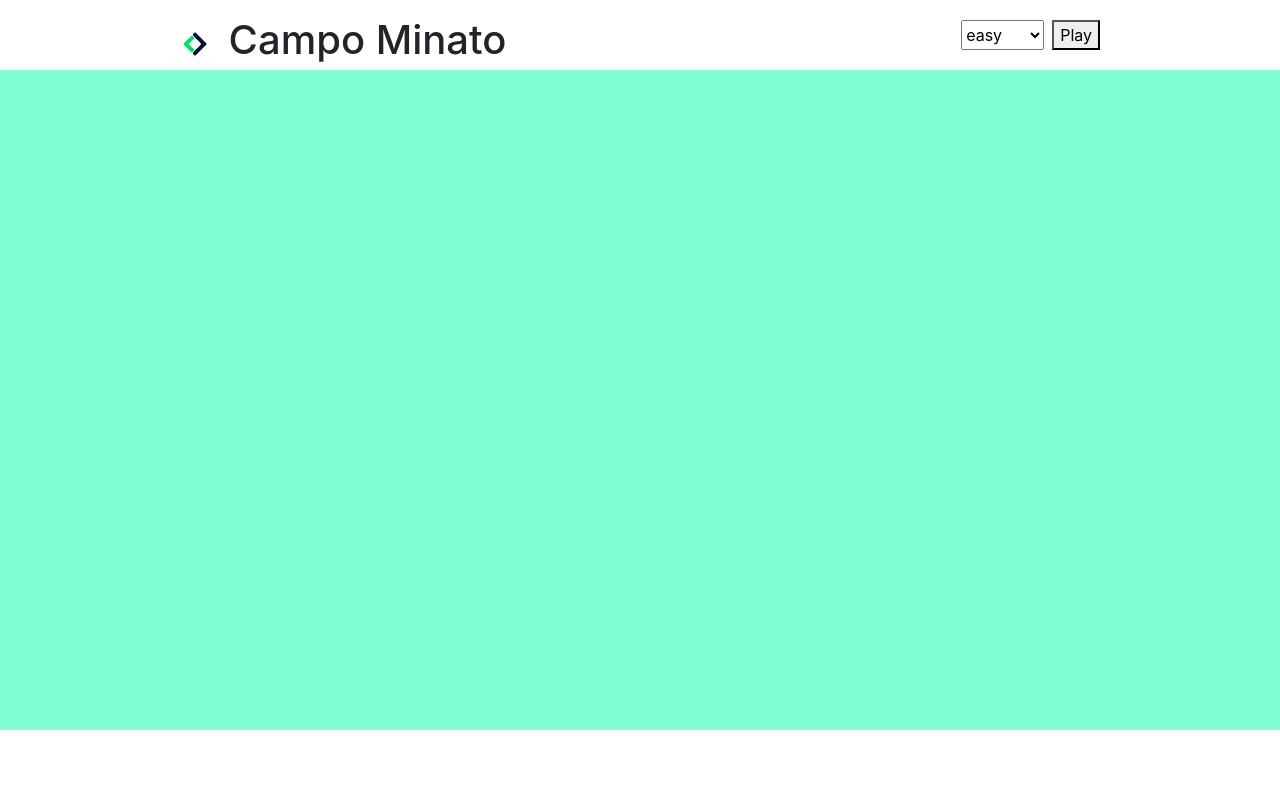
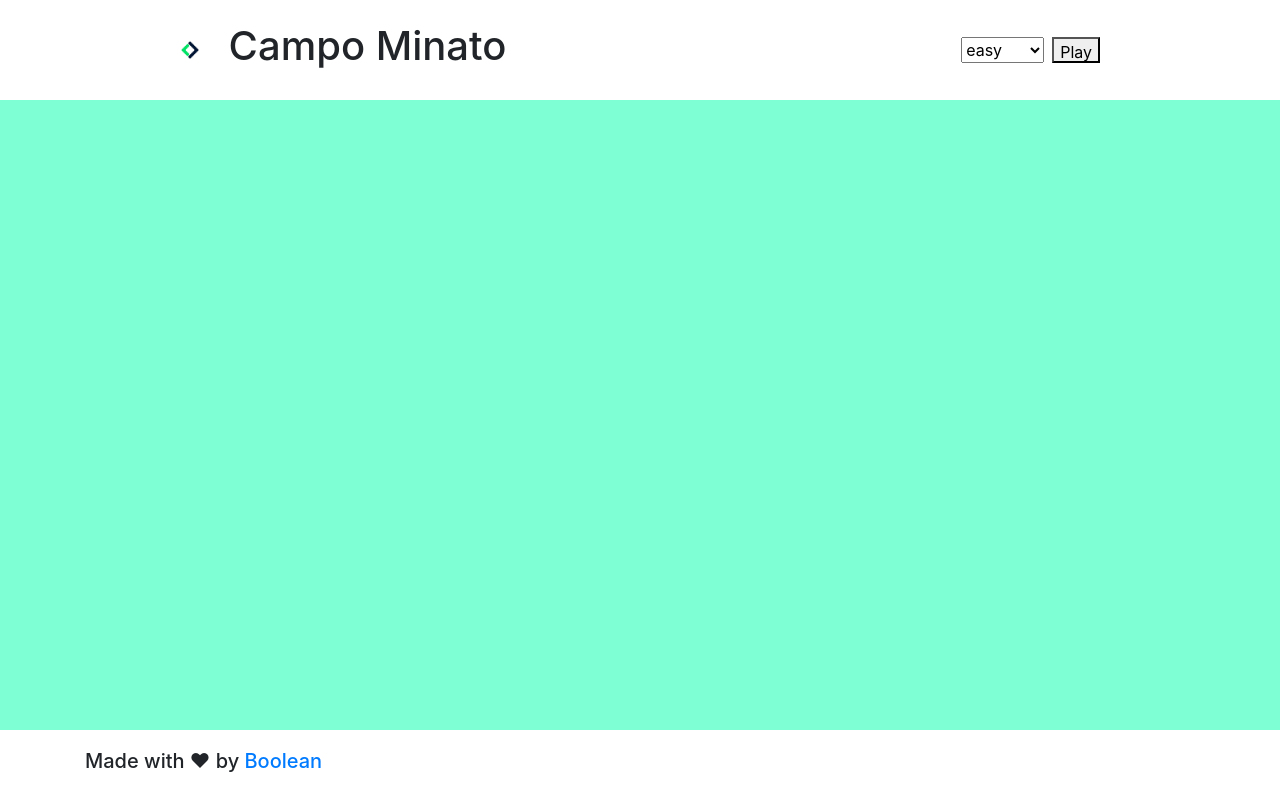
Before and after one commit to AngelicoDaniel/js-campominato-grid, a plain HTML site: page index.html in a window 1280 px wide. Drawn offline with nearby package versions, Linux system fonts and the light colour scheme.

Commit message:
last commit

```diff
--- a/assets/css/style.css
+++ b/assets/css/style.css
@@ -1,9 +1,9 @@
 header {
-    height: 70px;
+    height: 100px;
 }
 
 main {
-    height: calc(100vh - 140px);
+    height: calc(100vh - 170px);
     background-color: #7fffd4;
 }
 
--- a/assets/script/main.js
+++ b/assets/script/main.js
@@ -8,8 +8,8 @@ function creazioneBox(){
     div.classList.add('square');
     div.style.width = "calc(100%/"+difficulty.value+")";
     return div;
-    //var aggettivo = "scemo";
-    //var frase = "daniel è " + aggettivo + "!";
+    //var aggettivo = "forte";
+    //var frase = "goku è " + aggettivo + "!";
 }
 
 
@@ -28,8 +28,7 @@ for (let i = 1; i <= squareToCreate; i++){
 
     })
 
+    element.innerHTML += `${i}`
     griglia.append (element)
-    element.innerHTML += `${i}`
-
 }
 }
--- a/index.html
+++ b/index.html
@@ -11,12 +11,12 @@
     <header class="d-flex w-75 m-auto justify-content-between p-3">
         <div class="row align-items-center">
             <div class="col-1">
-                <img class="w-100" src="assets/img/mobile-logo.png" alt="logo">
+                <img class="w-75" src="assets/img/mobile-logo.png" alt="logo">
             </div>
             <h1>Campo Minato</h1>
         </div>
 
-        <div class="d-flex">
+        <div class="d-flex h-50 m-auto">
             <select name="difficulty" id="difficulty" class="m-1">
                 <option value="10">easy</option>
                 <option value="8">medium</option>
@@ -32,7 +32,9 @@
         </section>
     </main>
 
-    <footer></footer>
+    <footer class="container d-flex align-items-center">
+        <div><h5>Made with &#9829; by <a href="www.boolean.com">Boolean</a></h5></div>
+    </footer>
 
     <script src="assets/script/main.js"></script>
     <script src="https://code.jquery.com/jquery-3.3.1.slim.min.js" integrity="sha384-q8i/X+965DzO0rT7abK41JStQIAqVgRVzpbzo5smXKp4YfRvH+8abtTE1Pi6jizo" crossorigin="anonymous"></script>
```
Lines whose indentation alone changed are shown as unchanged.
